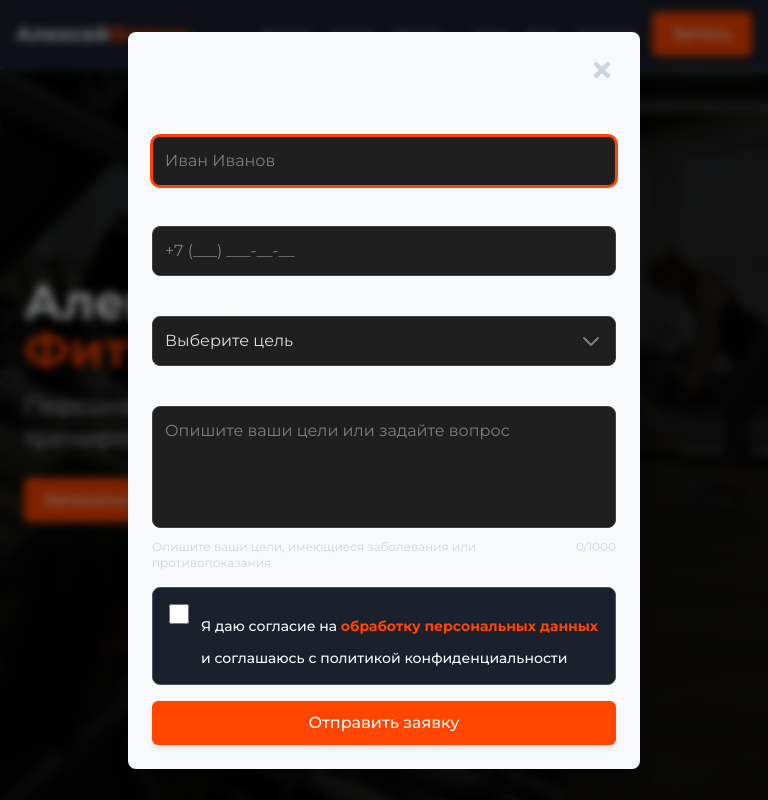
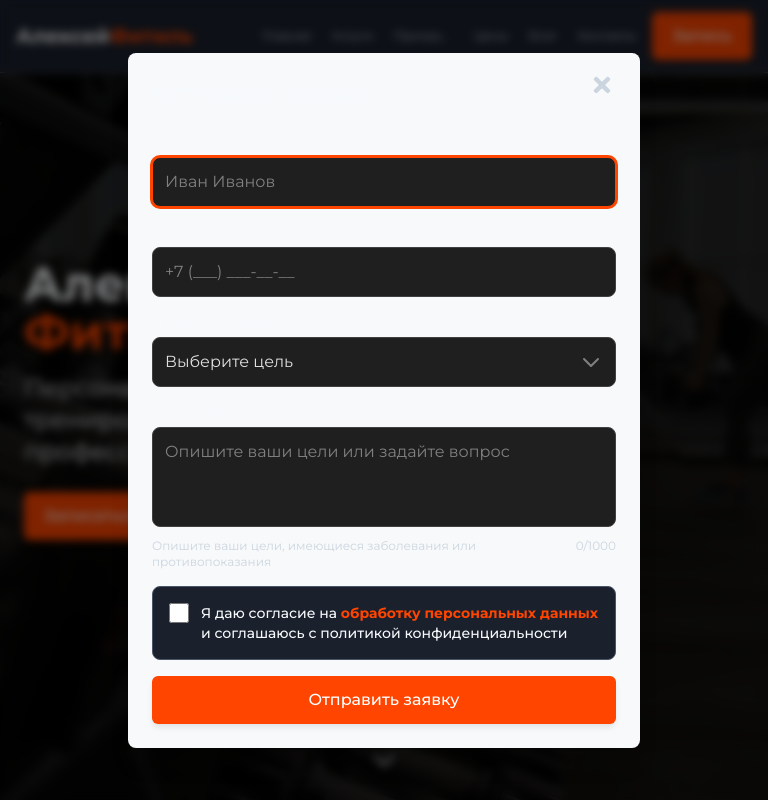
Before and after one commit to mager5/fitilev, a Next.js app: page / in a window 768 px wide. Both pictures are taken after a click on the button "Запись". Shown: the top 800 px of the page. Built offline with nearby package versions, Linux system fonts and the light colour scheme.

Commit message:
Улучшено модальное окно: добавлен скролл для низких экранов, фиксация фона

```diff
--- a/src/app/globals.css
+++ b/src/app/globals.css
@@ -183,7 +183,6 @@ img, video, iframe, svg, table {
 
   /* Увеличиваем размер активной области для сенсорных элементов */
   .btn-primary, .btn-secondary, button, a {
-    min-height: 44px;
     min-width: 44px;
     display: inline-flex;
     align-items: center;
@@ -410,8 +409,16 @@ img, video, iframe, svg, table {
 
   /* Адаптивная кнопка с переносом текста на узких экранах */
   .responsive-btn {
-    @apply whitespace-normal text-center hyphens-auto;
-    word-wrap: break-word;
+    @apply whitespace-normal text-center hyphens-auto break-words;
+    max-width: 100%;
+  }
+
+  /* Для планшетов - чтобы уменьшить кнопку */
+  @media (min-width: 641px) and (max-width: 768px) {
+    .responsive-btn {
+      font-size: 14px;
+      padding: 0.5rem 1rem;
+    }
   }
 
   /* Кнопка на всю ширину контейнера с увеличенным текстом */
@@ -637,7 +644,7 @@ img, video, iframe, svg, table {
 }
 
 /* Улучшенная поддержка мобильных устройств и доступность */
-@media (max-width: 640px) {
+@media (max-width: 768px) {
   h1 {
     @apply text-3xl;
   }
@@ -665,6 +672,16 @@ img, video, iframe, svg, table {
     line-height: 1.2;
   }
 
+  /* Уменьшаем высоту текстовой области на мобильных устройствах */
+  textarea[rows="4"] {
+    height: 100px;
+  }
+
+  .mobile-textarea {
+    min-height: 80px;
+    max-height: 120px;
+  }
+
   /* Альтернативный текст для длинных кнопок */
   .btn-primary[data-short-text]:not([data-short-text=""]):before {
     content: attr(data-short-text);
@@ -672,6 +689,29 @@ img, video, iframe, svg, table {
 
   .btn-primary[data-short-text]:not([data-short-text=""]) span {
     display: none;
+  }
+
+  /* Настройка скролла для модальных окон на маленьких экранах */
+  @media screen and (max-height: 700px) {
+    .modal-scrollable {
+      max-height: 85vh;
+      overflow-y: auto;
+    }
+
+    /* Улучшение стиля скролла */
+    .modal-scrollable::-webkit-scrollbar {
+      width: 6px;
+    }
+
+    .modal-scrollable::-webkit-scrollbar-track {
+      background: var(--border-color);
+      border-radius: 10px;
+    }
+
+    .modal-scrollable::-webkit-scrollbar-thumb {
+      background: var(--accent);
+      border-radius: 10px;
+    }
   }
 }
 
@@ -683,3 +723,44 @@ img, video, iframe, svg, table {
     padding-bottom: min(0vmin, env(safe-area-inset-bottom));
   }
 }
+
+/* Стили для блокировки прокрутки */
+body.modal-open {
+  position: fixed;
+  width: 100%;
+  overflow: hidden;
+  touch-action: none;
+  -webkit-overflow-scrolling: none;
+}
+
+/* Дополнительные стили для iOS */
+@supports (-webkit-touch-callout: none) {
+  body.modal-open {
+    position: fixed;
+    width: 100%;
+    height: 100%;
+    overflow: hidden;
+    overscroll-behavior: none;
+  }
+}
+
+/* Modal scrollable styling */
+.modal-scrollable {
+  scrollbar-width: thin;
+  scrollbar-color: var(--primary) var(--secondary);
+}
+
+.modal-scrollable::-webkit-scrollbar {
+  width: 8px;
+}
+
+.modal-scrollable::-webkit-scrollbar-track {
+  background: var(--secondary);
+  border-radius: 4px;
+}
+
+.modal-scrollable::-webkit-scrollbar-thumb {
+  background-color: var(--primary);
+  border-radius: 4px;
+  border: 2px solid var(--secondary);
+}
--- a/src/components/ContactModal.tsx
+++ b/src/components/ContactModal.tsx
@@ -96,12 +96,27 @@ const ContactModal = ({ isOpen, onClose }: ContactModalProps) => {
   // Блокировка прокрутки при открытом модальном окне
   useEffect(() => {
     if (isOpen) {
-      document.body.style.overflow = 'hidden';
+      // Сохраняем текущую позицию прокрутки
+      const scrollY = window.scrollY;
+
+      // Добавляем класс для блокировки прокрутки
+      document.body.classList.add('modal-open');
+      document.body.style.top = `-${scrollY}px`;
     } else {
-      document.body.style.overflow = '';
+      // Восстанавливаем позицию прокрутки при закрытии модального окна
+      const scrollY = document.body.style.top;
+      document.body.classList.remove('modal-open');
+      document.body.style.top = '';
+
+      if (scrollY) {
+        window.scrollTo(0, parseInt(scrollY || '0', 10) * -1);
+      }
     }
+
     return () => {
-      document.body.style.overflow = '';
+      // Очистка стилей при размонтировании компонента
+      document.body.classList.remove('modal-open');
+      document.body.style.top = '';
     };
   }, [isOpen]);
 
@@ -250,7 +265,7 @@ const ContactModal = ({ isOpen, onClose }: ContactModalProps) => {
             animate={{ scale: 1, opacity: 1 }}
             exit={{ scale: 0.95, opacity: 0 }}
             transition={{ duration: 0.2 }}
-            className="relative w-full max-w-lg mx-4 bg-[var(--secondary)] rounded-lg shadow-xl p-6 z-50"
+            className="relative w-full max-w-lg mx-4 bg-[var(--secondary)] rounded-lg shadow-xl p-6 z-50 max-h-[90vh] overflow-y-auto modal-scrollable"
             onClick={e => e.stopPropagation()}
           >
             <button
@@ -368,12 +383,12 @@ const ContactModal = ({ isOpen, onClose }: ContactModalProps) => {
                   value={formData.message}
                   onChange={handleChange}
                   rows={4}
-                  className="w-full resize-none"
-                    aria-describedby="message-hint"
-                    placeholder="Опишите ваши цели или задайте вопрос"
-                    tabIndex={0}
-                    maxLength={MAX_MESSAGE_LENGTH}
-                  />
+                  className="w-full resize-none mobile-textarea"
+                  aria-describedby="message-hint"
+                  placeholder="Опишите ваши цели или задайте вопрос"
+                  tabIndex={0}
+                  maxLength={MAX_MESSAGE_LENGTH}
+                />
                   <div className="flex justify-between">
                     <p id="message-hint" className="mt-1 text-xs text-[var(--text-secondary)]">
                       Опишите ваши цели, имеющиеся заболевания или противопоказания
```
